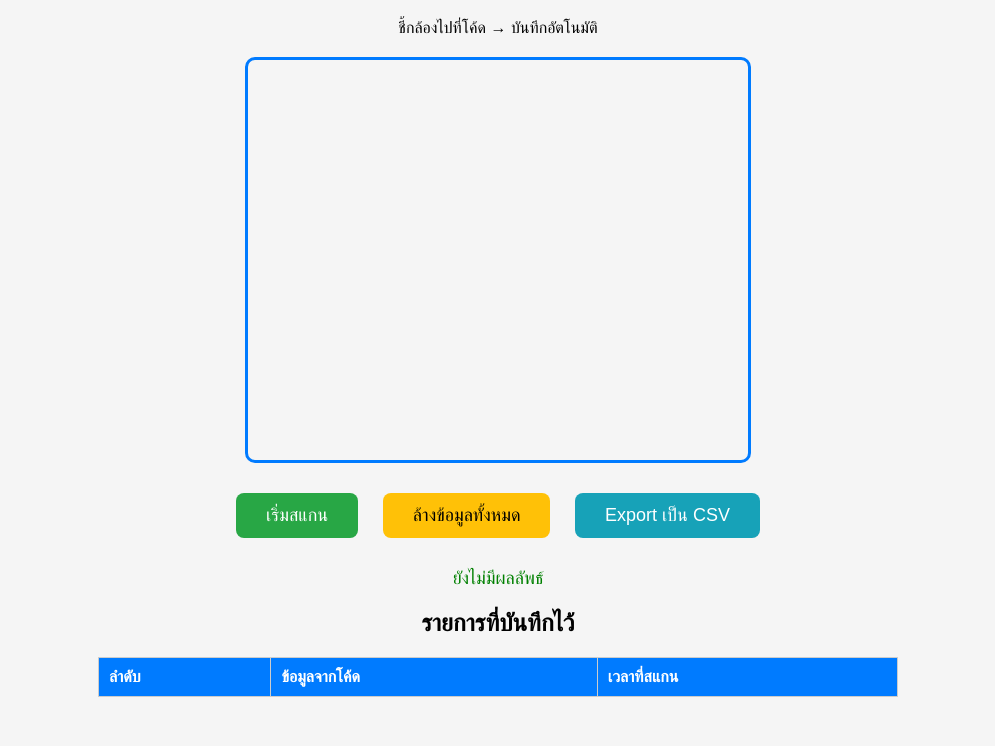
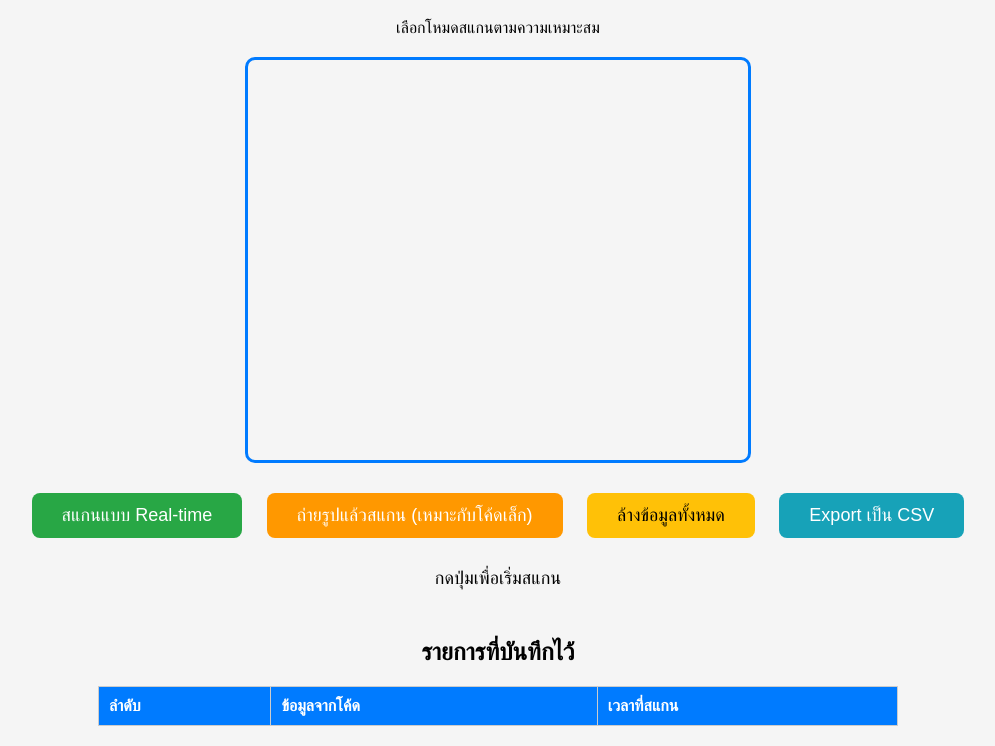
Before and after one commit to TJ-180/data-matrix-scanner, a plain HTML site: page index.html in a window 1280 px wide. Shown: the part 61-807 px from the top of the page, without its empty margins (142-1137 px from the left). Drawn offline with Linux system fonts and the light colour scheme; a script that the page names is missing.

Commit message:
Update index.html

```diff
--- a/index.html
+++ b/index.html
@@ -12,26 +12,31 @@
         button { padding: 12px 30px; font-size: 18px; margin: 10px; border: none; border-radius: 8px; cursor: pointer; }
         #startScan { background: #28a745; color: white; }
         #stopScan { background: #dc3545; color: white; }
+        #takePhoto { background: #ff9800; color: white; }
         #clearData { background: #ffc107; color: black; }
         #exportCSV { background: #17a2b8; color: white; }
         table { width: 90%; max-width: 800px; margin: 20px auto; border-collapse: collapse; }
         th, td { border: 1px solid #ccc; padding: 10px; text-align: left; }
         th { background: #007bff; color: white; }
-        #result { margin: 20px; font-size: 18px; color: green; }
+        #result { margin: 20px; font-size: 18px; min-height: 50px; }
+        #photoPreview { width: 90%; max-width: 500px; margin: 20px auto; display: none; border: 2px dashed #ccc; border-radius: 10px; }
     </style>
 </head>
 <body>
     <h1>สแกน Data Matrix และบันทึกข้อมูล</h1>
-    <p>ชี้กล้องไปที่โค้ด → บันทึกอัตโนมัติ</p>
+    <p>เลือกโหมดสแกนตามความเหมาะสม</p>
 
     <div id="reader"></div>
+    <img id="photoPreview" alt="ภาพที่ถ่าย">
 
-    <button id="startScan">เริ่มสแกน</button>
+    <button id="startScan">สแกนแบบ Real-time</button>
     <button id="stopScan" style="display:none;">หยุดสแกน</button>
+    <button id="takePhoto">ถ่ายรูปแล้วสแกน (เหมาะกับโค้ดเล็ก)</button>
+
     <button id="clearData">ล้างข้อมูลทั้งหมด</button>
     <button id="exportCSV">Export เป็น CSV</button>
 
-    <div id="result">ยังไม่มีผลลัพธ์</div>
+    <div id="result">กดปุ่มเพื่อเริ่มสแกน</div>
 
     <h2>รายการที่บันทึกไว้</h2>
     <table id="dataTable">
@@ -45,6 +50,9 @@
         <tbody></tbody>
     </table>
 
+    <!-- Input ซ่อนสำหรับถ่ายรูป -->
+    <input type="file" id="photoInput" accept="image/*" capture="environment" style="display:none;">
+
     <script src="app.js"></script>
 </body>
 </html>
```
